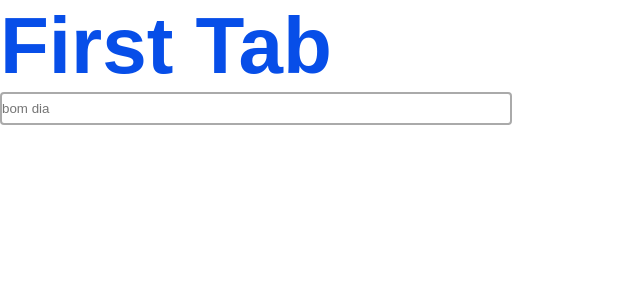
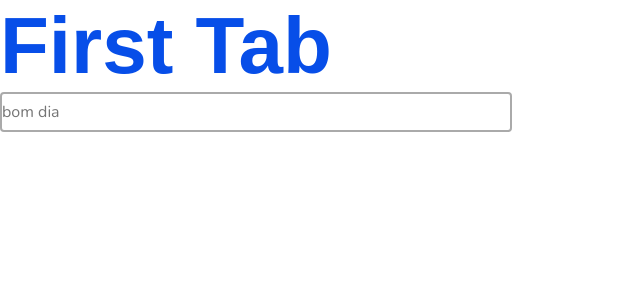
Before and after one commit to LeonardoLuisKlein/desafioCompass_SquadGreen, a Vue app: page /#/ in a window 1280 px wide. Shown: the top 300 px of the page, without its empty margins (0-640 px from the left). Built offline with nearby package versions, Linux system fonts and the light colour scheme.

Commit message:
Feat: Adding style from the component

```diff
--- a/src/components/micro/Inputs/Inputs.scss
+++ b/src/components/micro/Inputs/Inputs.scss
@@ -1,4 +1,11 @@
 div{
+    /* Inputs style */
+    input{
+        font-family: 'Nunito';
+        font-style: normal;
+        font-weight: 400;
+        font-size: 1em;
+    }
     input:focus {
         outline: 0;
       }
@@ -6,6 +13,7 @@ div{
         border: 2px solid #AAAAAA;
         border-radius: 4px;
     }
+    /* Inputs sizes */
     .smallInput{
         height: 2.5em;
         width: 40%;
@@ -19,3 +27,5 @@ div{
         width: 80%;
     }
 }
+
+    /* Inputs media */
```
